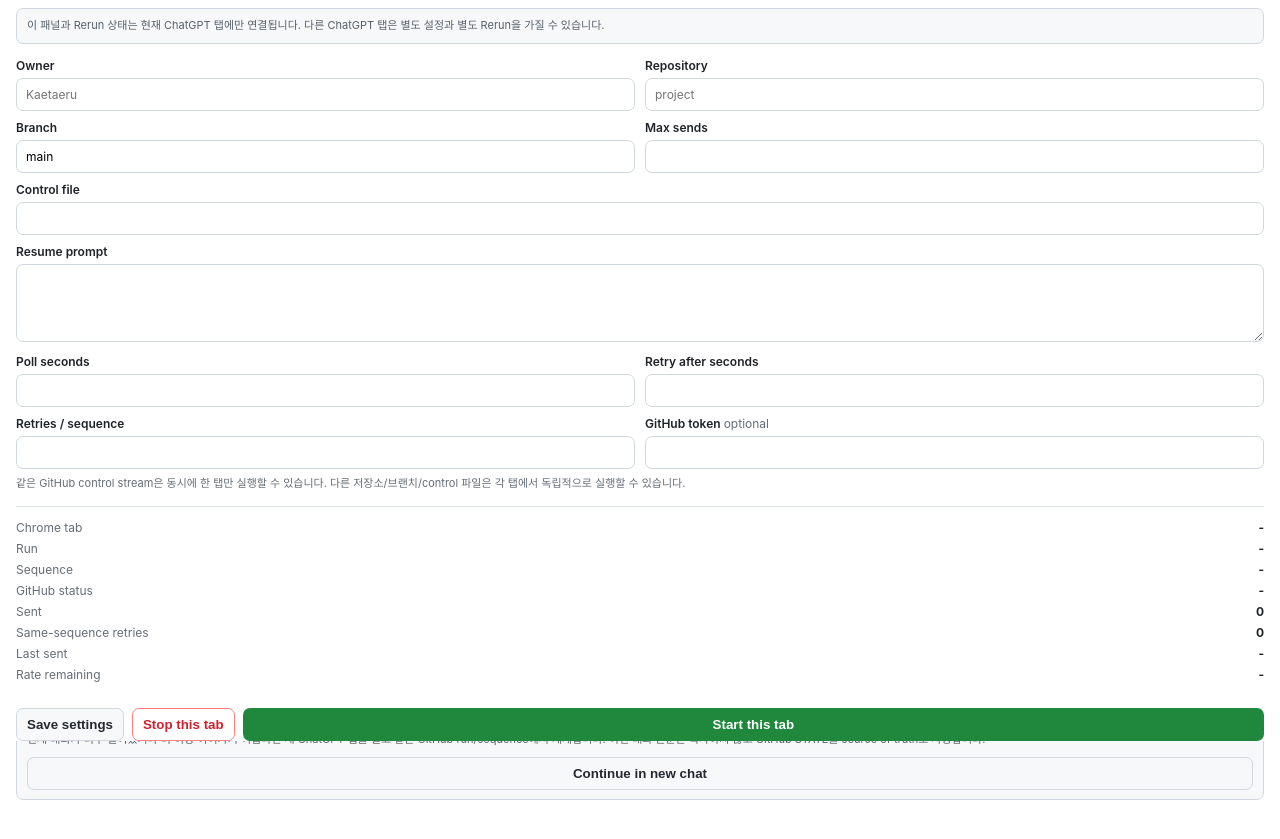
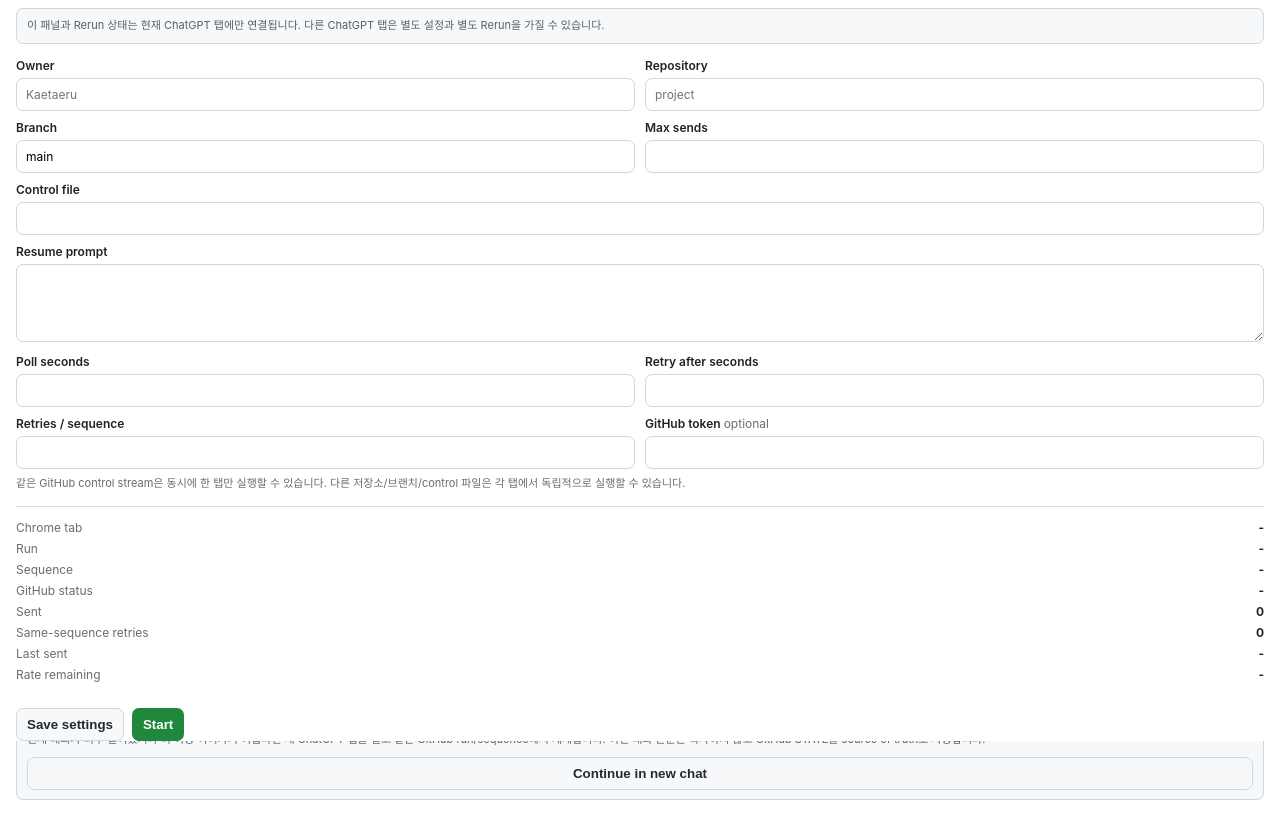
Before and after one commit to Kaetaeru/chatgpt-rerun-extension, a website with bundled scripts: page popup.html in a window 1280 px wide. Shown: the part 59-898 px from the top of the page. Built offline with nearby package versions, Linux system fonts and the light colour scheme; no server answers.

Commit message:
Unify Start and Stop into one session toggle

```diff
--- a/popup.html
+++ b/popup.html
@@ -61,8 +61,7 @@
 
       <footer>
         <button id="save" class="secondary">Save settings</button>
-        <button id="stop" class="danger">Stop this tab</button>
-        <button id="start" class="primary">Start this tab</button>
+        <button id="sessionToggle" class="primary" aria-label="Start Rerun on this tab" aria-pressed="false">Start</button>
       </footer>
     </main>
     <script type="module" src="popup.js"></script>
```
